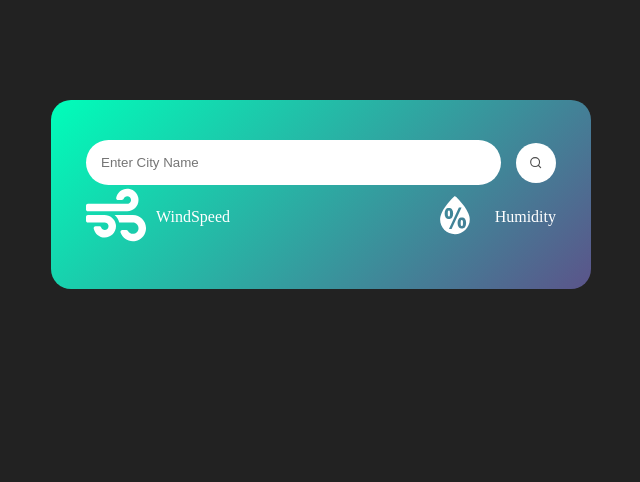
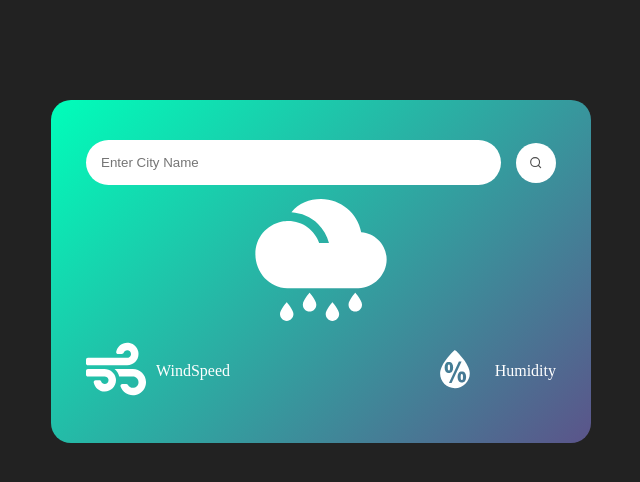
Before and after one commit to amir-shahidi-78/weather-app, a React (Vite) app: page / in a window 1280 px wide. Shown: the top 482 px of the page, without its empty margins (319-959 px from the left). Built offline with nearby package versions, Linux system fonts and the light colour scheme.

Commit message:
feat: Add WeatherStatusIcon component for showing an icon based on a weather condition

```diff
--- a/src/App.tsx
+++ b/src/App.tsx
@@ -6,9 +6,10 @@ import weatherService, {
 import SearchForm from "./components/SearchForm";
 import "./App.css";
 import WeatherDetail from "./components/WeatherDetail";
+import WeatherStatusIcon from "./components/WeatherStatusIcon";
 import { FaWind } from "react-icons/fa";
 import { WiHumidity } from "react-icons/wi";
-import { MdSunny } from "react-icons/md";
+
 function App() {
   const [weatherData, setWeatherData] = useState<WeatherData>();
   const [selectedCity, setSelectedCity] = useState("");
@@ -31,6 +32,7 @@ function App() {
     <div className="container">
       <div className="card">
         <SearchForm onSearchCity={(city) => setSelectedCity(city)} />
+        <WeatherStatusIcon condition="Rain" size={150} />
         <div style={{ display: "flex", justifyContent: "space-between" }}>
           <WeatherDetail icon={<FaWind size={60} />} label="WindSpeed" />
           <WeatherDetail icon={<WiHumidity size={60} />} label="Humidity" />
--- /dev/null
+++ b/src/components/WeatherStatusIcon/WeatherStatusIcon.tsx
@@ -0,0 +1,27 @@
+import { MdSunny } from "react-icons/md";
+import { FaRegSnowflake } from "react-icons/fa";
+import { IoMdRainy } from "react-icons/io";
+import { BsCloudSunFill } from "react-icons/bs";
+
+interface Props {
+  condition: "Clear" | "Snow" | "Rain" | "Clouds";
+  size?: number;
+}
+
+interface WeatherIconMapping {
+  [label: string]: (size: number) => React.ReactNode;
+}
+
+const weatherIconMapping: WeatherIconMapping = {
+  Clear: (size: number) => <MdSunny size={size} />,
+  Snow: (size: number) => <FaRegSnowflake size={size} />,
+  Rain: (size: number) => <IoMdRainy size={size} />,
+  Clouds: (size: number) => <BsCloudSunFill size={size} />,
+};
+
+const WeatherStatusIcon = ({ condition, size = 70 }: Props) => {
+  const icon = weatherIconMapping[condition];
+  return <div>{icon(size)}</div>;
+};
+
+export default WeatherStatusIcon;
--- /dev/null
+++ b/src/components/WeatherStatusIcon/index.ts
@@ -0,0 +1,2 @@
+import WeatherStatusIcon from "./WeatherStatusIcon";
+export default WeatherStatusIcon;
```
